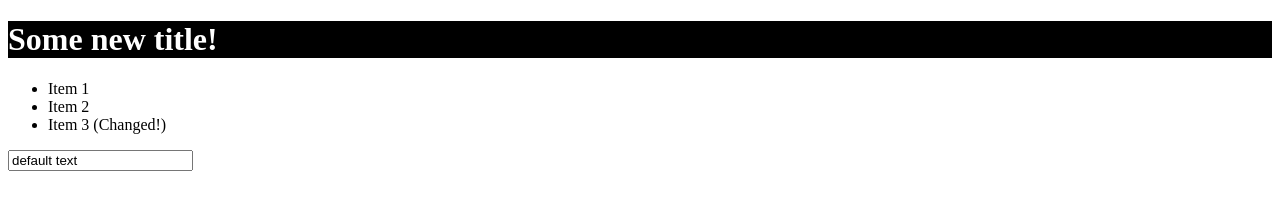
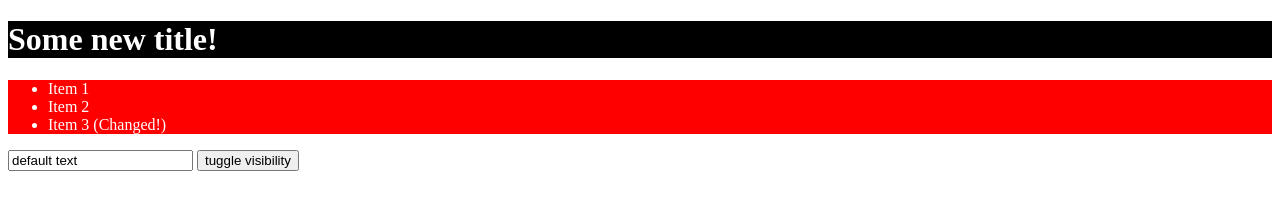
Before and after one commit to hadimojak/htmlDOM, a plain HTML site: page index.html in a window 1280 px wide. Drawn offline with Linux system fonts and the light colour scheme.

Commit message:
trevarsinDOM

```diff
--- a/app.js
+++ b/app.js
@@ -15,3 +15,19 @@ const listItemElements = document.getElementsByTagName('li');
 for (const listItemEl of listItemElements) {
   console.dir(listItemEl);
 }
+
+const section = document.querySelector('section');
+const button = document.querySelector('button');
+// section.style.backgroundColor = 'blue';
+section.className = 'red-bg';
+
+button.addEventListener('click', () => {
+  // if (section.className === 'red-bg visible') {
+  //   section.className = 'red-bg invisible';
+  // } else {
+  //   section.className = 'red-bg visible';
+  // }
+
+  section.classList.toggle('visible');
+  section.classList.toggle('invisible');
+});
--- a/index.html
+++ b/index.html
@@ -5,15 +5,30 @@
         <meta name="viewport" content="width=device-width, initial-scale=1.0" />
         <meta http-equiv="X-UA-Compatible" content="ie=edge" />
         <title>DOM Interaction</title>
+        <style>
+            .red-bg {
+                background-color: red;
+                color: white;
+            }
+            .visible {
+                display: block;
+            }
+            .invisible {
+                display: none;
+            }
+        </style>
         <script src="app.js" defer></script>
     </head>
     <body>
         <header><h1 id="main-title">Dive into the DOM!</h1></header>
+        <section class="red-bg">
             <ul>
-      <li>Item 1</li>
-      <li class="list-item">Item 2</li>
-      <li class="list-item">Item 3</li>
+                <li class="list-item" id="demo">Item 1</li>
+                <li class="list-item" id="demo">Item 2</li>
+                <li class="list-item" id="demo">Item 3</li>
             </ul>
-    <input type="text" value="default text">
+        </section>
+        <input type="text" value="default text" />
+        <button>tuggle visibility</button>
     </body>
 </html>
```
Lines whose indentation alone changed are shown as unchanged.
